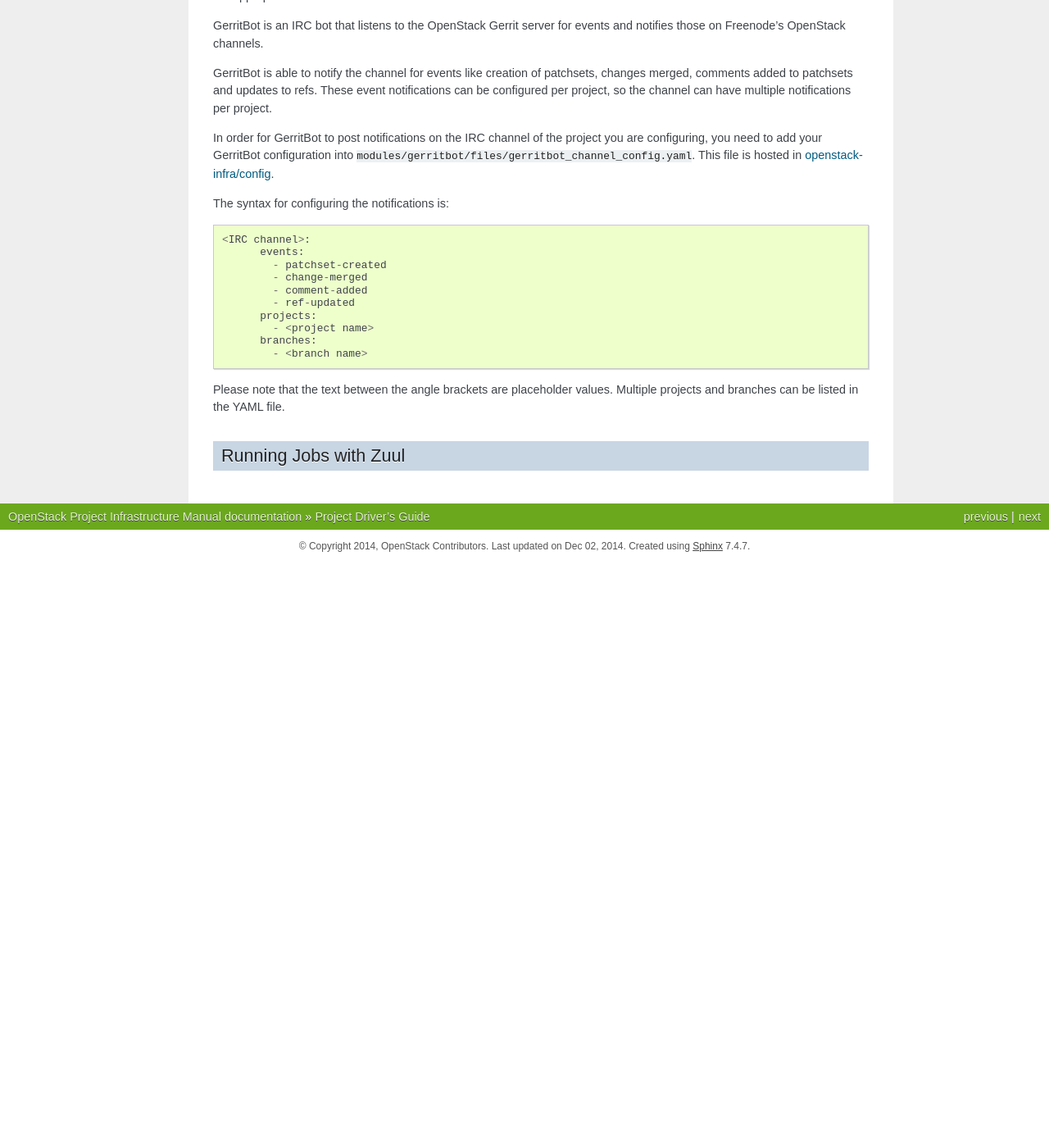
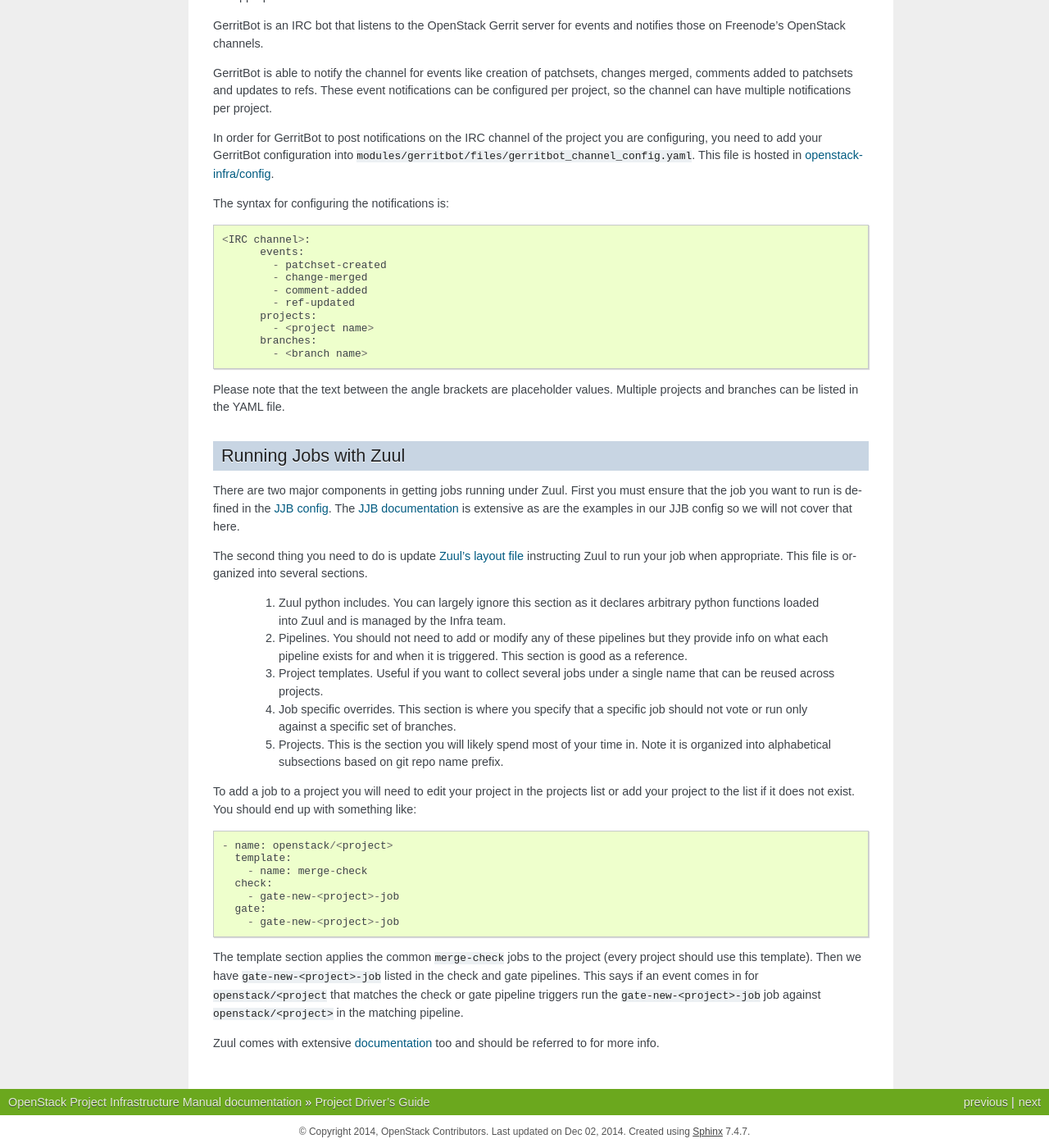
Before and after one commit to openstack-archive/infra-manual, a Sphinx documentation site: the page built from doc/source/drivers.rst, in a window 1280 px wide and 1400 px high, scrolled down 1139 px. Shown: the whole window at 82% size. Built offline with Sphinx 7.4.7, drawn with Linux system fonts in a browser that asks for light colours; before the commit the page ends 1825 px from its top, so only the background shows below that.

Commit message:
Fill out running jobs with zuul section
Write docs for project drivers on how they can run jobs with zuul.

Change-Id: Ie9bf05b779fc2c06f1aa36fbafc62faecb7265c9

```diff
--- a/doc/source/drivers.rst
+++ b/doc/source/drivers.rst
@@ -93,3 +93,52 @@
 
 Running Jobs with Zuul
 ======================
+
+There are two major components in getting jobs running under Zuul. First
+you must ensure that the job you want to run is defined in the `JJB
+config <https://git.openstack.org/cgit/openstack-infra/project-config/tree/jenkins/jobs>`_.
+The `JJB documentation <http://ci.openstack.org/jenkins-job-builder/>`_
+is extensive as are the examples in our JJB config so we will not cover
+that here.
+
+The second thing you need to do is update `Zuul's layout file
+<https://git.openstack.org/cgit/openstack-infra/project-config/tree/zuul/layout.yaml>`_
+instructing Zuul to run your job when appropriate. This file is organized
+into several sections.
+
+  1. Zuul python includes. You can largely ignore this section as it
+     declares arbitrary python functions loaded into Zuul and is managed
+     by the Infra team.
+  2. Pipelines. You should not need to add or modify any of these
+     pipelines but they provide info on what each pipeline exists for
+     and when it is triggered. This section is good as a reference.
+  3. Project templates. Useful if you want to collect several jobs under
+     a single name that can be reused across projects.
+  4. Job specific overrides. This section is where you specify that a
+     specific job should not vote or run only against a specific set
+     of branches.
+  5. Projects. This is the section you will likely spend most of your
+     time in. Note it is organized into alphabetical subsections based
+     on git repo name prefix.
+
+To add a job to a project you will need to edit your project in the
+projects list or add your project to the list if it does not exist.
+You should end up with something like::
+
+  - name: openstack/<project>
+    template:
+      - name: merge-check
+    check:
+      - gate-new-<project>-job
+    gate:
+      - gate-new-<project>-job
+
+The template section applies the common ``merge-check`` jobs to the
+project (every project should use this template). Then we have
+``gate-new-<project>-job`` listed in the check and gate pipelines. This
+says if an event comes in for ``openstack/<project`` that matches the
+check or gate pipeline triggers run the ``gate-new-<project>-job``
+job against ``openstack/<project>`` in the matching pipeline.
+
+Zuul comes with extensive `documentation <http://ci.openstack.org/zuul/>`_
+too and should be referred to for more info.
```
